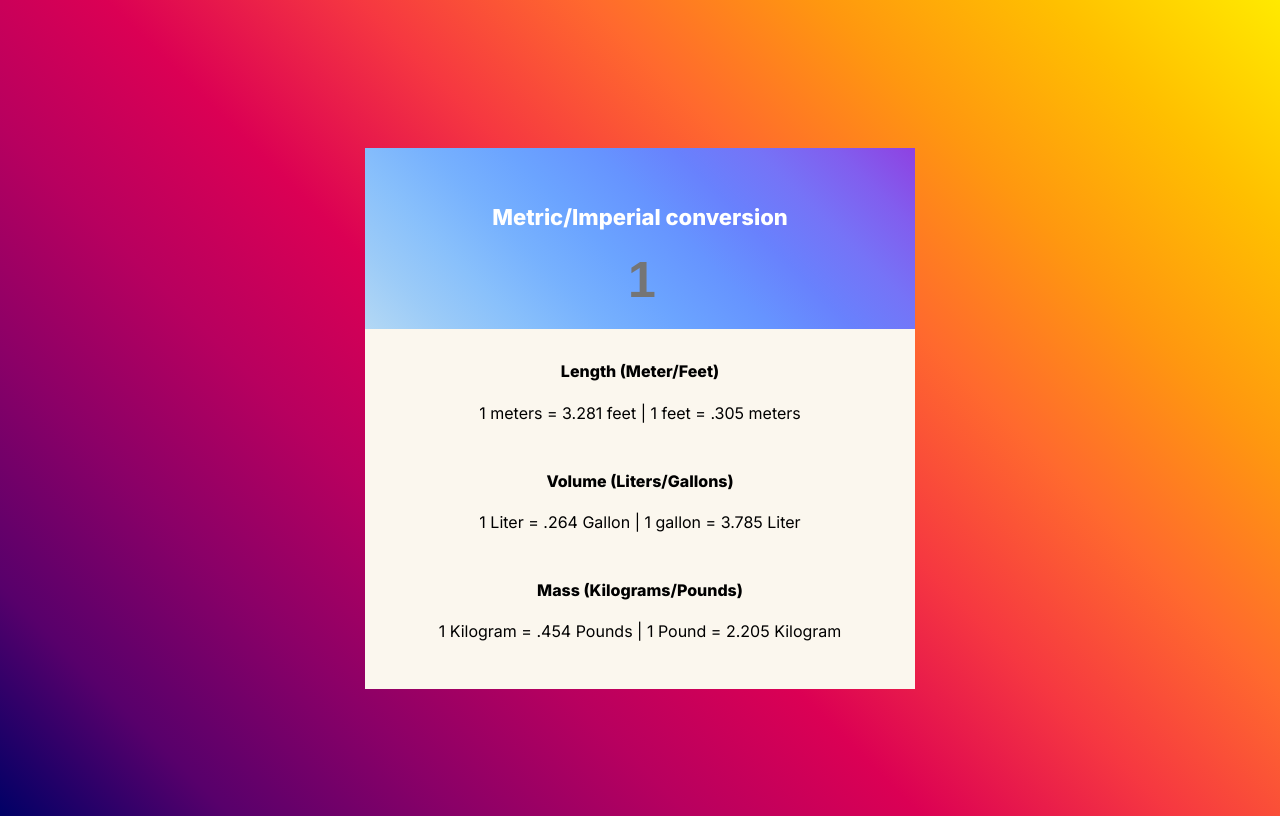
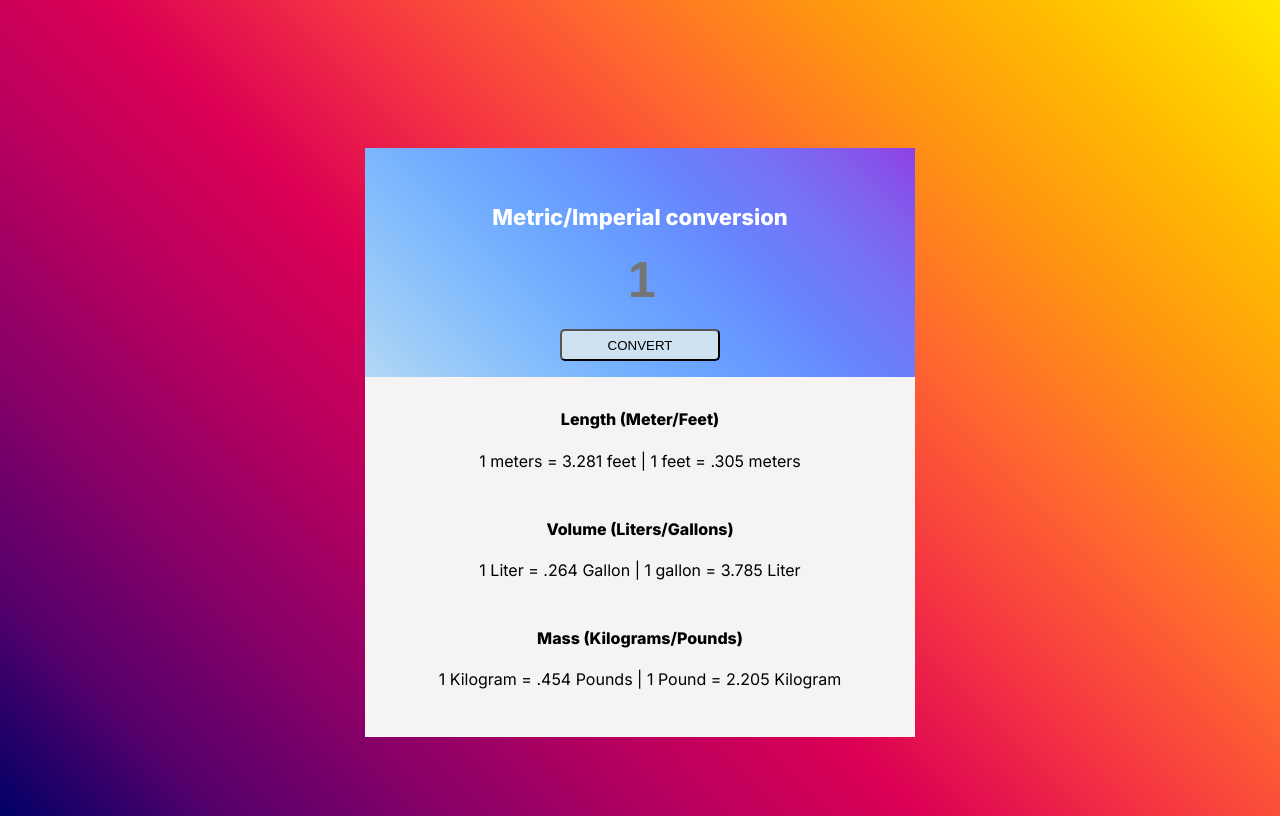
Before and after one commit to kaykang87/unit-conversion, a plain HTML site: page index.html in a window 1280 px wide. Drawn offline with Linux system fonts and the light colour scheme.

Commit message:
add a button to convert

```diff
--- a/index.html
+++ b/index.html
@@ -28,6 +28,7 @@
             oninput="validity.valid||(value='');"
           />
         </div>
+        <button id="convert-button">CONVERT</button>
       </div>
       <!-- bottom portion of container -->
       <div class="bottom">
--- a/scripts.js
+++ b/scripts.js
@@ -4,9 +4,19 @@ const vol = document.querySelector("#volume-convert");
 const mass = document.querySelector("#mass-convert");
 const userInput = document.querySelector("#user-input");
 userInput.value = "";
+const convertBtn = document.querySelector("#convert-button");
 
 // get user input when enter is pressed and convert the values
 userInput.addEventListener("keypress", calculate);
+
+// perform conversion on click
+convertBtn.addEventListener("click", function () {
+  calculateLength();
+  calculateVolume();
+  calculateMass();
+  userInput.value = "";
+  // reset();
+});
 
 // perform conversion and call each function when value is entered
 function calculate(e) {
--- a/styles.css
+++ b/styles.css
@@ -81,5 +81,13 @@ h4 {
 }
 
 .bottom {
-  background: #fbf7ee;
+  background: rgb(245, 243, 243);
 }
+
+#convert-button {
+  width: 10rem;
+  height: 2rem;
+  margin-bottom: 1rem;
+  border-radius: 5px;
+  background-color:rgb(206, 225, 240)
+}
```
